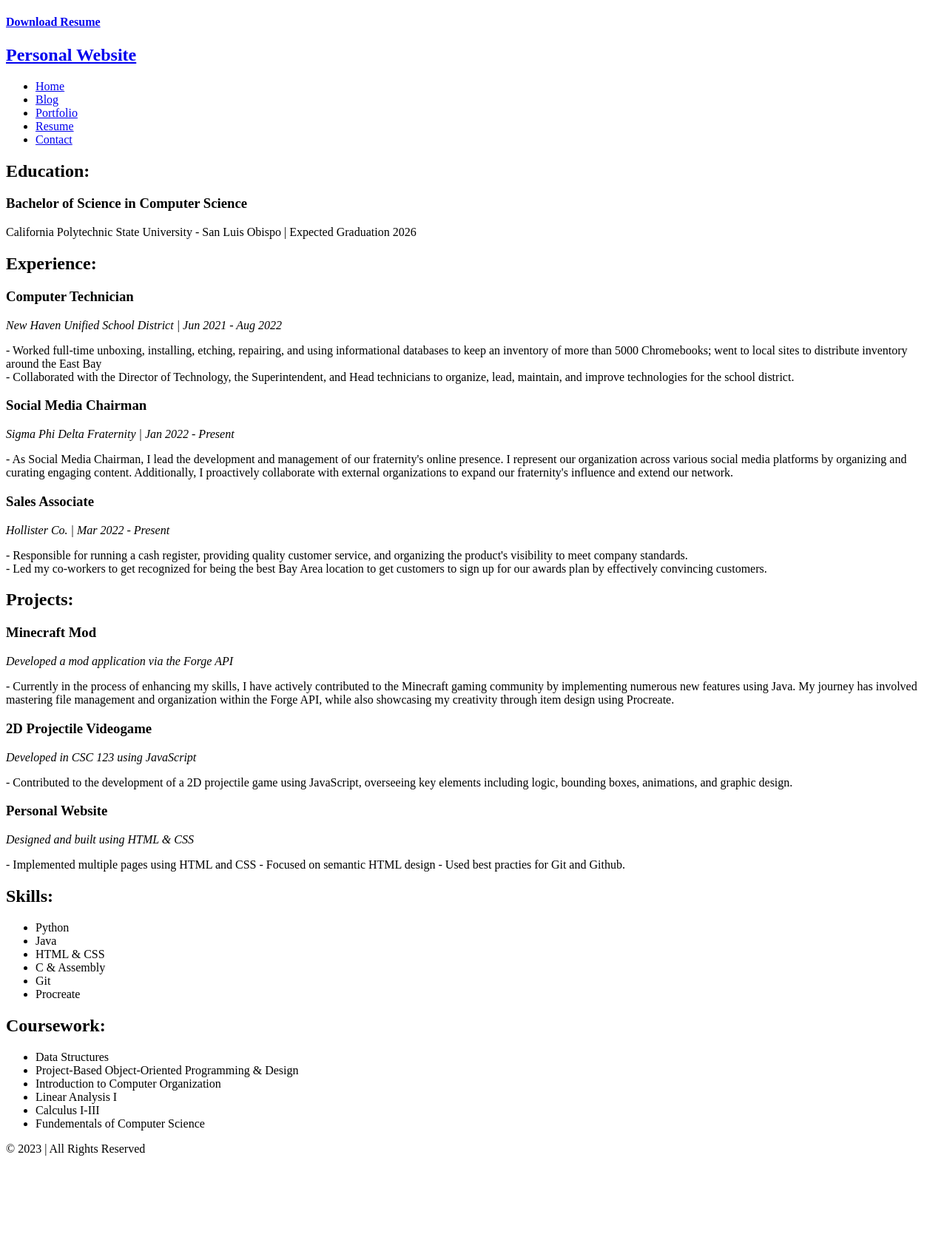
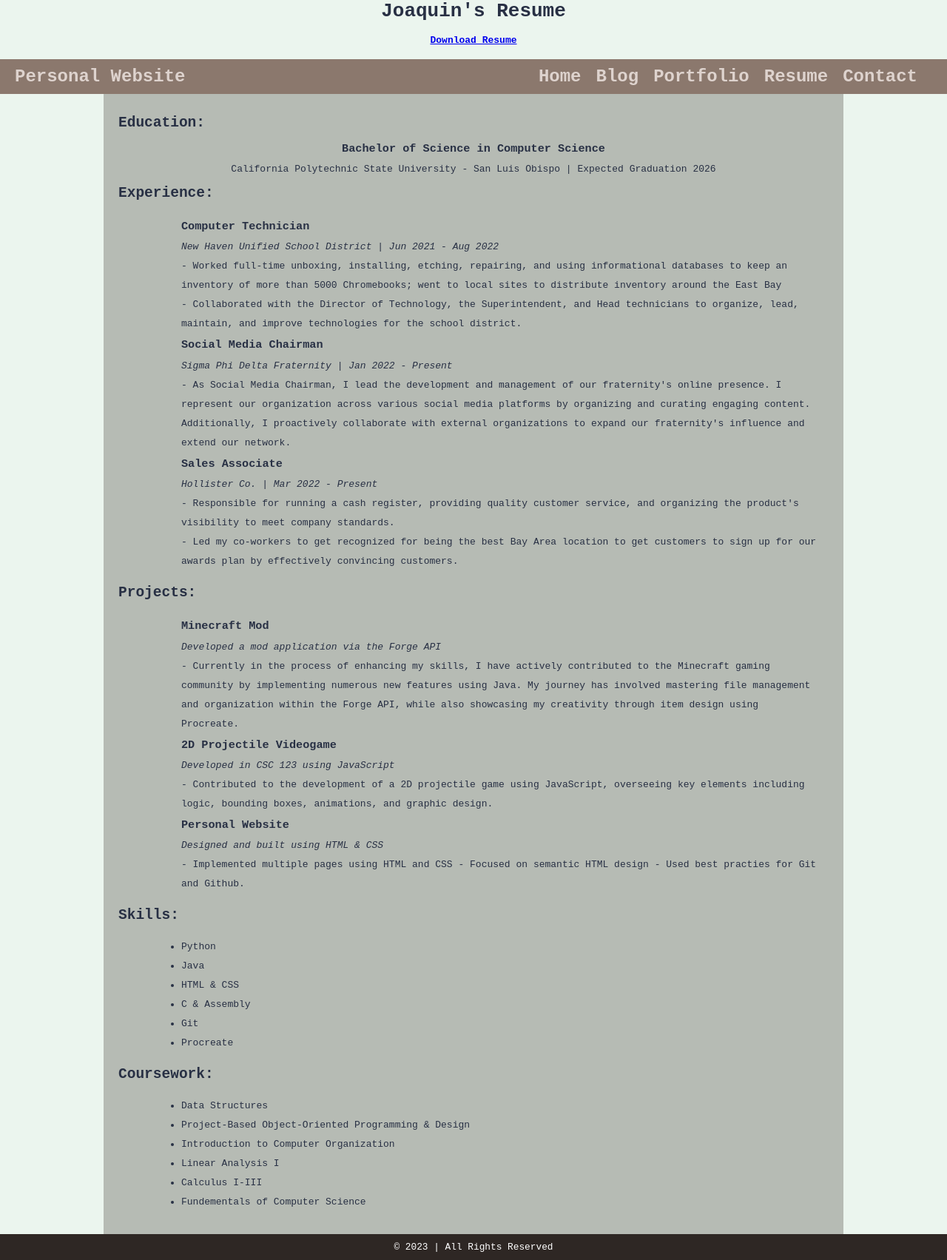
Before and after one commit to JoaquinArredondo/JoaquinArredondo.github.io, a plain HTML site: page resume.html in a window 1280 px wide. Shown: the whole page at 74% size. Before the commit the page ends 1570 px from the top, so only its background shows below. Drawn offline with Linux system fonts and the light colour scheme.

Commit message:
feat: finished project

```diff
--- a/resume.html
+++ b/resume.html
@@ -4,12 +4,15 @@
         <title>
             Joaquin's Resume Fall 2023
         </title>
-        <body>
-            <h1 class="Resume"></h1>
+        <link rel="stylesheet" href="styles.css" />
+        <body class = "mresume">
+            <div class = "top-resume">
+                   <h1 class="Resume">Joaquin's Resume</h1>
+                   <a href="resume0927.pdf" download ><h4>Download Resume</h4></a>
+            </div>
 
 
-            </div>
-            <a href="resume0927.pdf" download ><h4>Download Resume</h4></a>
+
 
             <nav class = "navbar">
                 <h1 class = "logo">
@@ -29,17 +32,17 @@
                     <section class = "sections">
                         <section class = "Education">
                             <h2>Education:</h2>
-                            <div class="entry">
-                                <h3 class="entry-title">Bachelor of Science in Computer Science</h3>
-                                <p class="entry-info">California Polytechnic State University - San Luis Obispo | Expected Graduation 2026</p>
+                            <div class="education">
+                                <h3 class="education-title">Bachelor of Science in Computer Science</h3>
+                                <p class="education-info">California Polytechnic State University - San Luis Obispo | Expected Graduation 2026</p>
                             </div>
                         </section>
                         <section class = "Experience">
                             <h2>Experience:</h2>
-                            <div class="entry">
-                                <h3 class="entry-title">Computer Technician </h3>
-                                <p class="entry-info"><em>New Haven Unified School District | Jun 2021 - Aug 2022</em></p>
-                                <p class="entry-description">
+                            <div class="experience">
+                                <h3 class="experience-title">Computer Technician </h3>
+                                <p class="experience-info"><em>New Haven Unified School District | Jun 2021 - Aug 2022</em></p>
+                                <p class="experience-description">
                                     - Worked full-time unboxing, installing, etching, repairing, and using informational databases to keep an
                                         inventory of more than 5000 Chromebooks; went to local sites to distribute inventory around the East
                                         Bay
@@ -48,9 +51,9 @@
                                         lead, maintain, and improve technologies for the school district.
                                 </p>
 
-                                <h3 class="entry-title">Social Media Chairman</h3>
-                                <p class="entry-info"><em>Sigma Phi Delta Fraternity | Jan 2022 - Present</em></p>
-                                <p class="entry-description">
+                                <h3 class="social-title">Social Media Chairman</h3>
+                                <p class="social-info"><em>Sigma Phi Delta Fraternity | Jan 2022 - Present</em></p>
+                                <p class="social-description">
                                     - As Social Media Chairman, I lead the development and management of our fraternity's online presence.
                                     I represent our organization across various social media platforms by organizing and curating engaging
                                     content. Additionally, I proactively collaborate with external organizations to expand our fraternity's
@@ -69,22 +72,22 @@
                         </section>
                         <section class = "Projects">
                             <h2>Projects:</h2>
-                            <div class="entry">
-                                <h3 class="entry-title">Minecraft Mod</h3>
-                                <p class="entry-info"><em>Developed a mod application via the Forge API</em></p>
-                                <p class="entry-description">
+                            <div class="projects">
+                                <h3 class="mc-title">Minecraft Mod</h3>
+                                <p class="mc-info"><em>Developed a mod application via the Forge API</em></p>
+                                <p class="mc-description">
                                     - Currently in the process of enhancing my skills, I have actively contributed to the Minecraft gaming community by implementing numerous new features using Java. My journey has involved mastering file management and organization within the Forge API, while also showcasing my creativity through item design using Procreate.
                                 </p>
 
-                                <h3 class="entry-title">2D Projectile Videogame</h3>
-                                <p class="entry-info"><em>Developed in CSC 123 using JavaScript</em></p>
-                                <p class="entry-description">
+                                <h3 class="2D-title">2D Projectile Videogame</h3>
+                                <p class="2D-info"><em>Developed in CSC 123 using JavaScript</em></p>
+                                <p class="2D-description">
                                 - Contributed to the development of a 2D projectile game using JavaScript, overseeing key elements including logic, bounding boxes, animations, and graphic design.
                                 </p>
 
-                                <h3 class="entry-title">Personal Website</h3>
-                                <p class="entry-info"><em>Designed and built using HTML & CSS</em></p>
-                                <p class="entry-description">
+                                <h3 class="web-title">Personal Website</h3>
+                                <p class="web-info"><em>Designed and built using HTML & CSS</em></p>
+                                <p class="web-description">
                                     - Implemented multiple pages using HTML and CSS - Focused on semantic HTML design - Used best practies for Git and Github.
                                 </p>
                             </div>
--- a/styles.css
+++ b/styles.css
@@ -0,0 +1,200 @@
+/* Reset default styles */
+html, body, h1, h2, h3, p, ul, li {
+    margin: 0;
+    padding: 0;
+}
+
+body {
+    font-family: monospace;
+    background-color: #EBF5EE;
+    color: #283044;
+    margin: 0;
+    padding: 0;
+}
+
+
+nav.navbar {
+    background-color: #8B786D;
+    color: #BFA89E;
+    display: flex;
+    justify-content: space-between;
+    align-items: center;
+    padding: 10px 20px;
+}
+
+nav.navbar .logo a {
+    text-decoration: none;
+    color: #DED3CE;
+    font-weight: bold;
+    font-size: 1.5rem;
+}
+
+nav.navbar .nav-list {
+    list-style: none;
+    display: flex;
+}
+
+nav.navbar .nav-list li {
+    margin-right: 20px;
+}
+
+nav.navbar .nav-list a {
+    text-decoration: none;
+    color: #DED3CE;
+    font-weight: bold;
+    font-size: 1.5rem;
+}
+
+main {
+    max-width: 960px;
+    margin: 0 auto;
+    padding: 20px;
+    background-color: #B6BBB4;
+    align-items: center;
+}
+
+.about-image {
+    max-width: 20%; /* Adjust the width as needed */
+    margin: 0 auto; /* Center the image horizontally */
+    text-align: center; /* Center the image within its container */
+    padding: 20px;
+}
+
+.about-image img {
+    max-width: 100%;
+    height: auto;
+}
+
+.about-text {
+    flex: 1;
+    margin-left: 20px;
+    display: flex;
+    flex-direction: column;
+    justify-content: center; /* Center the text vertically within its container */
+}
+
+
+.title {
+    font-weight: bold;
+    line-height: 1.5 ;
+    margin: 0 auto; /* Center the image horizontally */
+    text-align: center; /* Center the image within its container */
+    padding: 5px;
+    font-size: 23px;
+}
+
+h1.hw {
+    font-weight: bold;
+    line-height: 1.5 ;
+    margin: 0 auto;
+    text-align: center;
+    font-size: 23px;
+    animation: glow 1.5s infinite alternate;
+}
+
+.aboutinfo {
+    line-height: 1.5;
+}
+
+footer.footer {
+    text-align: center;
+    background-color: #2E2724;
+    color: #fff;
+    padding: 10px 0;
+    font-size: 0.8rem;
+}
+
+html, body, h1, h2, h3, p, ul, li {
+    margin: 0;
+    padding: 0;
+  }
+
+  body {
+    font-family: monospace;
+    background-color: #EBF5EE;
+    color: #283044;
+  }
+
+  h1.index-title {
+    text-align: center;
+    font-size: 30px;
+    padding: 20px;
+    color: #2E2724;
+    animation: bounce 3s infinite;
+  }
+  /*Used ChatGBT to Figure out how to add an animation!*/
+  @keyframes bounce {
+    0%, 20%, 50%, 80%, 100% {
+      transform: translateY(0);
+    }
+    40% {
+      transform: translateY(-20px);
+    }
+    60% {
+      transform: translateY(-10px);
+    }
+  }
+
+  .project img {
+    max-width: 80%; /* Adjust the width as needed */
+    text-align: center; /* Center the image within its container */
+    padding: 20px;
+}
+.portfolio{
+    font-size: 30px;
+    text-align: center; /* Center the image within its container */
+    padding: 20px;
+}
+
+h1.blogtitle{
+    font-size: 40px;
+    text-align: center; /* Center the image within its container */
+    padding: 20px;
+
+}
+div.resume
+{
+    line-height: 2;
+}
+div.education {
+    text-align: center;
+}
+div.experience {
+    margin-left: 75px;
+    padding: 10px;
+}
+div.projects {
+    margin-left: 75px;
+    padding: 10px;
+}
+ul.skill-list{
+    margin-left: 75px;
+    padding: 10px;
+}
+ul.course-list{
+    margin-left: 75px;
+    padding: 10px;
+}
+
+h1.Resume{
+    text-align: center;
+
+}
+div.top-resume{
+    text-align: center;
+
+}
+
+h1.blog{
+    text-align: center;
+    padding: 20px;
+    color: #2E2724;
+}
+ div.blog{
+    line-height: 1.5;
+ }
+
+main.contactinfo{
+    text-align: center;
+    line-height: 40px;
+}
```
Also changed, not shown: blog.html (+4 -3 lines), contact.html (+2 -1 lines), index.html (+8 -7 lines), portfolio.html (+11 -8 lines), minecraftmod.png (added), picofme.jpg (added), websiteproj.png (added).
